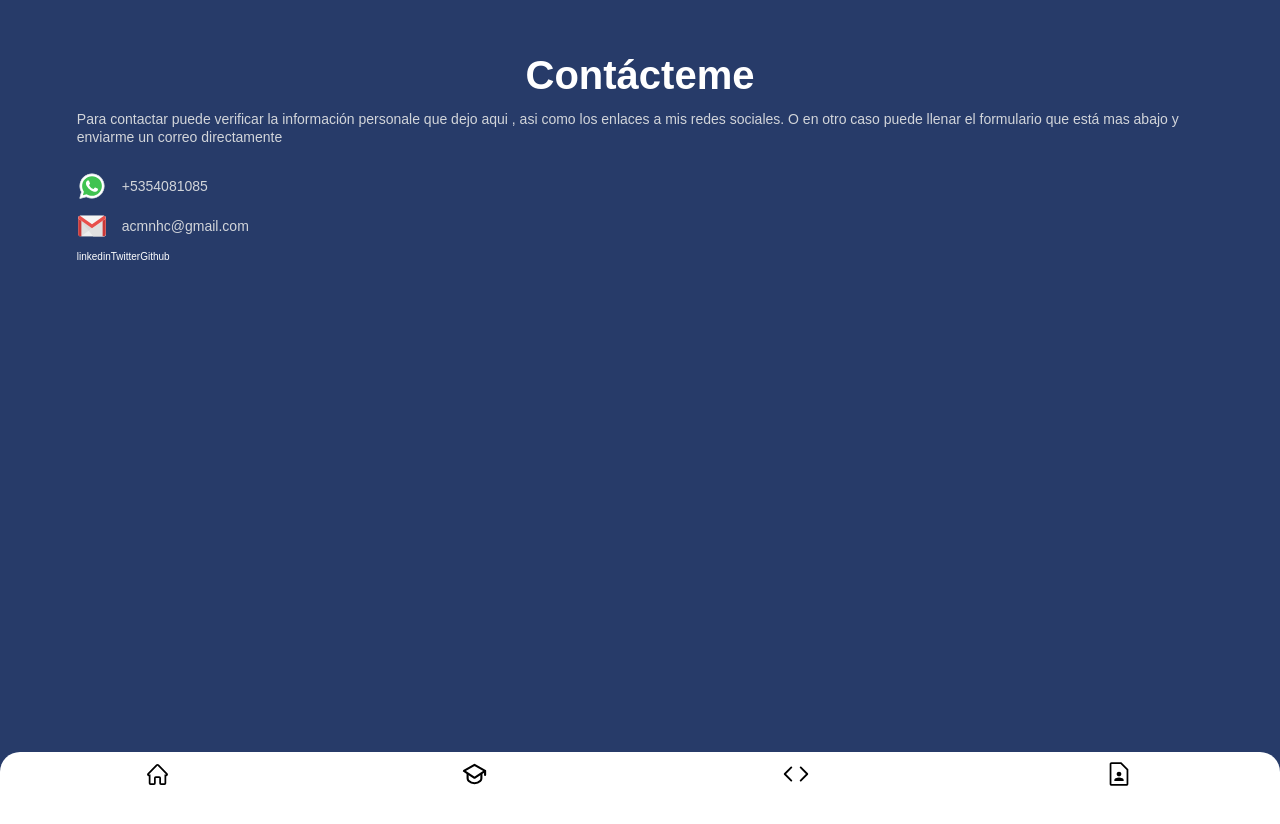
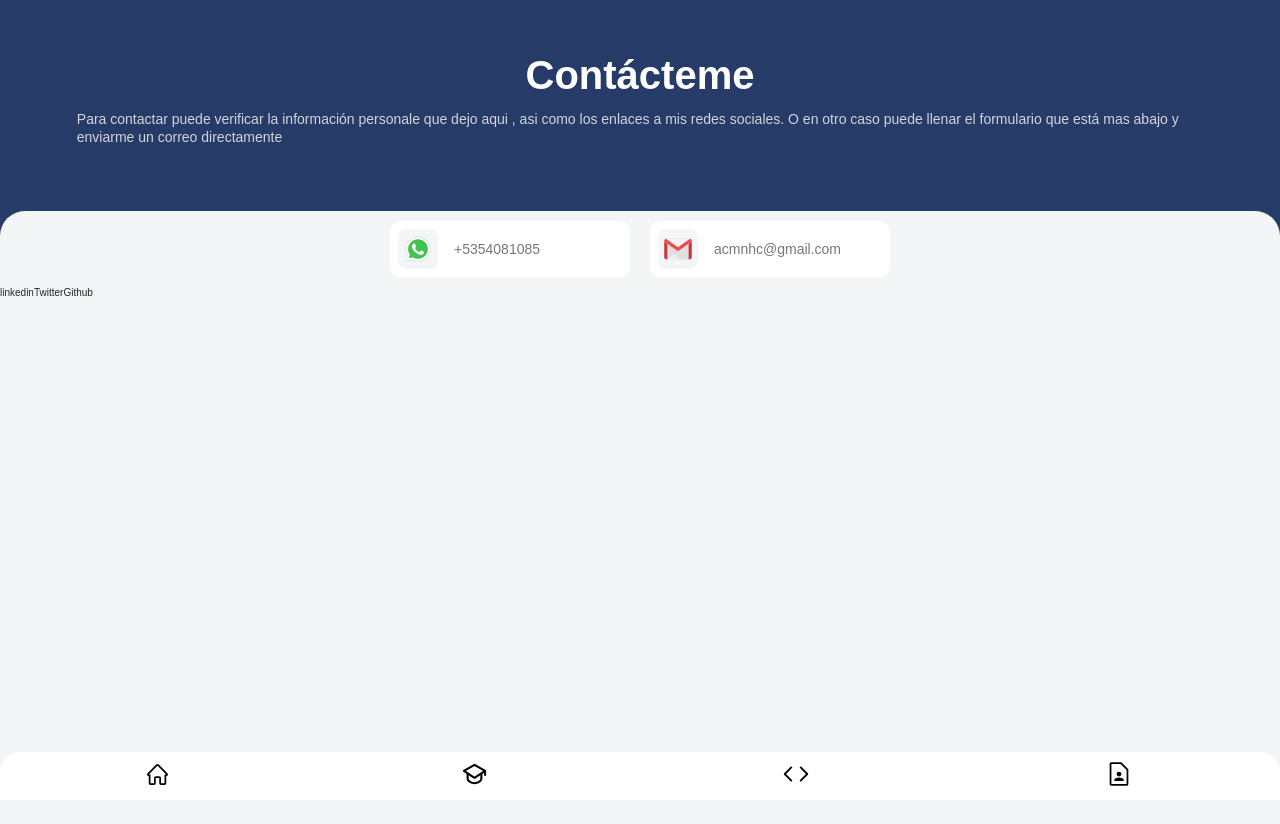
Before and after one commit to Yusei-0/Yusei-0, an Angular app: page /contact in a window 1280 px wide. Shown: the top 824 px of the page. Before the commit the page ends 800 px from the top, so only its background shows below. Built offline with nearby package versions, Linux system fonts and the light colour scheme.

Commit message:
Add interaction to the buttons

```diff
--- a/src/app/contact/contact/contact.component.css
+++ b/src/app/contact/contact/contact.component.css
@@ -1,14 +1,13 @@
 .contact-container{
     height: 100vh;
     background-color: var(--color-primary);
-    padding: 0 6% 40px 6%;
 }
 
 .contact-header{
-    /* background-color: var(--just-white); */
     color: var(--just-white);
     display: flex;
     flex-wrap: wrap;
+    padding: 0 6% 40px 6%;
 }
 
 .contact-header h2{
@@ -26,24 +25,46 @@
     margin-bottom: 25px;
 }
 
+.contact-main{
+    background-color: var(--grey-background);
+    border-radius: 25px 25px 0 0;
+    height: 100%;
+}
 .contact-header-information{
     width: 100%;
+    display: flex;
+    flex-wrap: wrap;
+    justify-content: center;
 }
 
 .header-information-section{
     display: flex;
     align-items: center;
-    margin-bottom: 10px;
+    width: 240px;
+    margin: 10px;
+    border-radius: 10px;
+    background-color: var(--just-white);
+    text-decoration: none;
+}
+.img-information{
+    height: 40px;
+    width: 40px;
+    border-radius: 8px;
+    background-color: var(--grey-background);
+    display: flex;
+    justify-content: center;
+    align-items: center;
+    margin: 8px;
 }
 .header-information-section p{
     font-size: 1.4rem;
     font-weight: 500;
-    color: var(--grey-font);
-    margin-left: 15px;
+    color: var(--grey-font-dark);
+    margin-left: 8px;
 }
 .contact-header-socialmedia{
 }
 .contact-header-socialmedia a{
     text-decoration: none;
-    color: var(--just-white);
+    color: var(--soft-black);
 }
--- a/src/app/contact/contact/contact.component.html
+++ b/src/app/contact/contact/contact.component.html
@@ -2,15 +2,21 @@
     <div class="contact-header">
         <h2>Contácteme</h2>
         <p class="contact-text">Para contactar puede verificar la información personale que dejo aqui , asi como los enlaces a mis redes sociales. O en otro caso puede llenar el formulario que está mas abajo y enviarme un correo directamente</p>
+    </div>
+    <div class="contact-main">
         <section class="contact-header-information">
-            <div class="header-information-section">
-                <app-icon [img]="'whatsapp-color'" [size]="30"></app-icon>
+            <a  href="https://wa.me/5354081085" class="header-information-section" target="_blank">
+                <div class="img-information">
+                    <app-icon [img]="'whatsapp-color'" [size]="30"></app-icon>
+                </div>
                 <p>+5354081085</p>
-            </div>
-            <div class="header-information-section">
-                <app-icon [img]="'gmail-color'" [size]="30"></app-icon>
+            </a>
+            <a href="mailto:elcorreoquequieres@correo.com?Subject=Hola%20le%20contacto%20para%20" class="header-information-section">
+                <div class="img-information">
+                    <app-icon [img]="'gmail-color'" [size]="30"></app-icon>
+                </div>
                 <p>acmnhc@gmail.com</p>
-            </div>
+            </a>
         </section>
         <div class="contact-header-socialmedia">
             <a href="">linkedin<img src="" alt=""></a>
```
